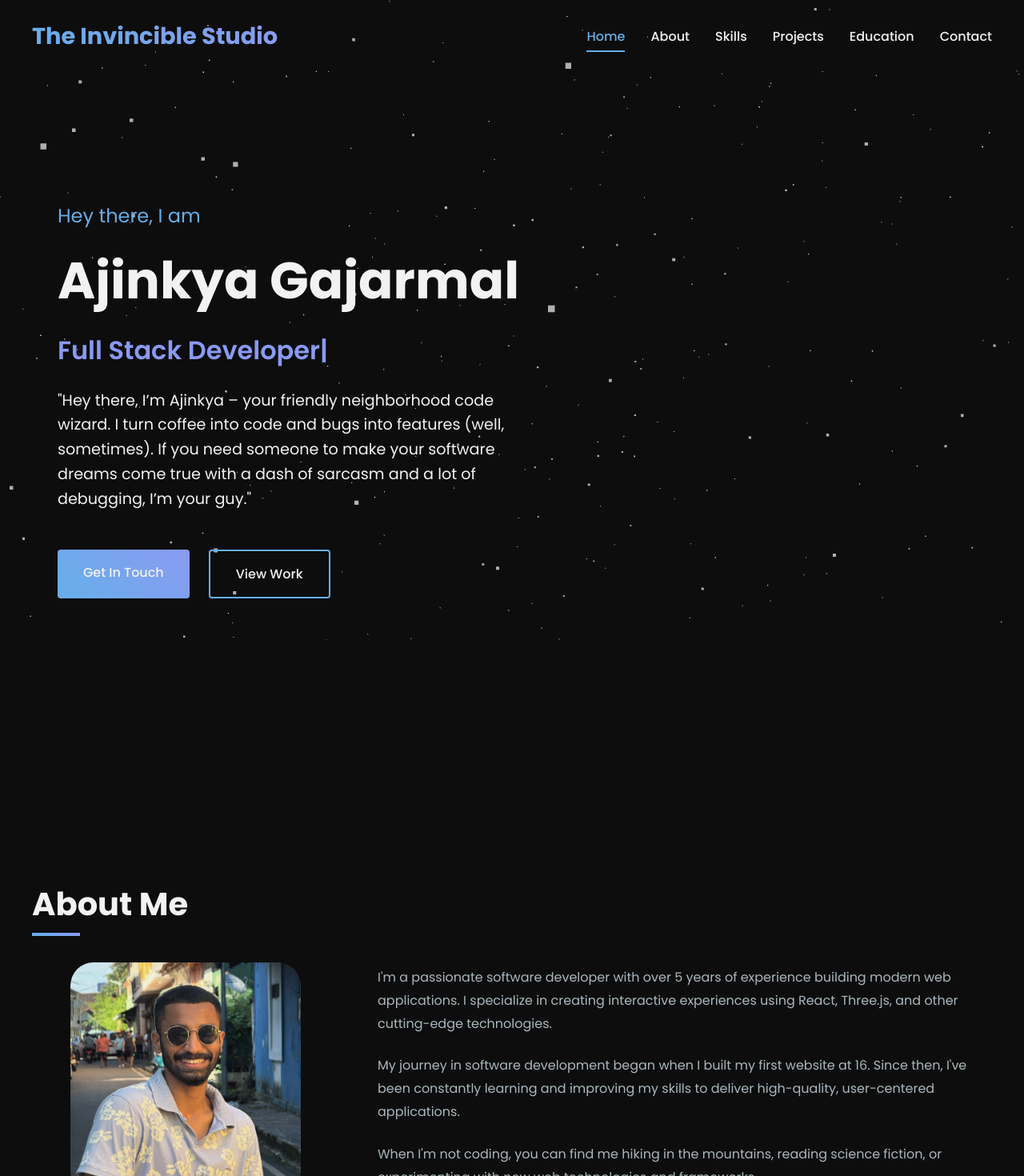
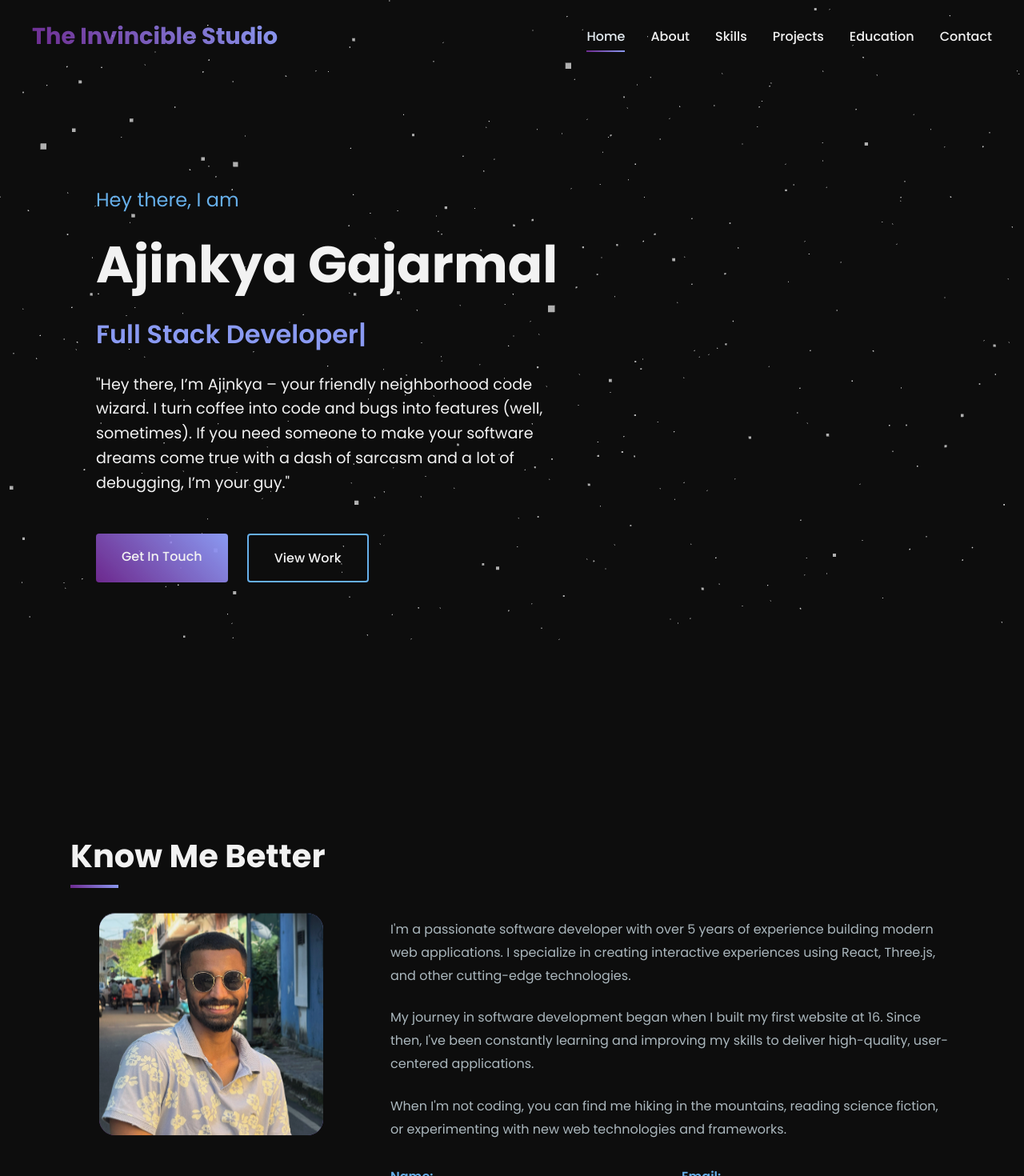
Before and after one commit to ajinkyagajarmal/Ajinkya-s-Portfolio, a React (Create React App) app: page / in a window 1280 px wide. Shown: the top 1470 px of the page at 80% size. Built offline with nearby package versions, Linux system fonts and the light colour scheme; the HTML template or start-up script is replaced by a standard one.

Commit message:
color scheme changes

```diff
--- a/src/App.css
+++ b/src/App.css
@@ -62,7 +62,8 @@
   font-size: 1.8rem;
   font-weight: 700;
   cursor: pointer;
-  background: linear-gradient(45deg, #64b5f6, #8c9eff);
+  /* background: linear-gradient(45deg, #64b5f6, #8c9eff); */
+  background: linear-gradient(45deg, #a931e1a2, #8c9eff);
   -webkit-background-clip: text;
   -webkit-text-fill-color: transparent;
 }
@@ -86,7 +87,8 @@
 }
 
 .nav-item a:hover, .nav-item a.active {
-  color: #64b5f6;
+  /* color: #64b5f6; */
+  color: aliceblue;
 }
 
 .nav-item a:after {
@@ -96,7 +98,8 @@
   left: 0;
   width: 0;
   height: 2px;
-  background-color: #64b5f6;
+  /* background-color: #64b5f6; */
+  background: linear-gradient(45deg, #a931e1a2, #8c9eff);
   transition: width 0.3s ease;
 }
 
@@ -135,6 +138,9 @@
 
   .nav-menu.active {
     padding-top: 60px; /* Make space for the close button */
+  }
+  .logo-text{
+    font-size: 1.4rem;
   }
 }
 
@@ -190,7 +196,7 @@
 }
 
 section {
-  padding: 100px 2rem;
+  padding: 80px 5.5rem;
   min-height: 100vh;
   display: flex;
   flex-direction: column;
@@ -204,8 +210,20 @@
   transform: translateY(50px);
   transition: all 0.8s ease;
 }
+.section-container1 {
+  max-width: 1200px;
+  margin: 0 auto;
+  opacity: 0;
+  transform: translateY(50px);
+  transition: all 0.8s ease;
+}
 
 .section-container.animate-in {
+  opacity: 1;
+  transform: translateY(0);
+}
+.section-container1.animate-in {
+  display: contents;
   opacity: 1;
   transform: translateY(0);
 }
@@ -224,7 +242,8 @@
   left: 0;
   width: 60px;
   height: 4px;
-  background: linear-gradient(45deg, #64b5f6, #8c9eff);
+  /* background: linear-gradient(45deg, #64b5f6, #8c9eff); */
+  background: linear-gradient(45deg, #a931e1a2, #8c9eff);
 }
 
 /* Home Styles */
@@ -290,7 +309,7 @@
 }
 
 .primary-button {
-  background: linear-gradient(45deg, #64b5f6, #8c9eff);
+  background: linear-gradient(45deg, #a931e1a2, #8c9eff);
   color: #ffffff;
 }
 
@@ -323,18 +342,61 @@
   align-items: flex-start;
 }
 
-.image-placeholder {
+/* .image-placeholder {
   width: 280px;
   height: 280px;
   border-radius: 20px;
-  background: linear-gradient(45deg, #64b5f6, #8c9eff);
+  background: linear-gradient(45deg, #a931e1a2, #8c9eff);
   display: flex;
   justify-content: center;
   align-items: center;
   font-size: 5rem;
   font-weight: 700;
   color: #ffffff;
+} */
+
+.image-placeholder {
+  width: 280px;
+  height: 280px;
+  border-radius: 20px;
+  background: linear-gradient(45deg, #a931e1a2, #8c9eff);
+  display: flex;
+  justify-content: center;
+  align-items: center;
+  font-size: 5rem;
+  font-weight: 700;
+  color: #ffffff;
+  position: relative;
+  overflow: hidden;
+  animation: float 3s ease-in-out infinite;
+  perspective: 1000px; /* Add perspective for a 3D effect */
 }
+
+/* Create the floating animation */
+@keyframes float {
+  0% {
+    transform: translateY(0) rotateX(0deg);
+  }
+  50% {
+    transform: translateY(-10px) rotateX(10deg); /* Rotate slightly for added 3D feel */
+  }
+  100% {
+    transform: translateY(0) rotateX(0deg);
+  }
+}
+
+/* Image Styling */
+.image-placeholder img {
+  border-radius: 10%;
+  transition: transform 0.3s ease, box-shadow 0.3s ease;
+  box-shadow: 0px 10px 15px rgba(0, 0, 0, 0.3);
+}
+
+.image-placeholder:hover img {
+  transform: scale(1.05) rotateX(5deg);  /* Slightly rotate on hover */
+  box-shadow: 0px 15px 20px rgba(0, 0, 0, 0.4);  /* Increase shadow on hover */
+}
+
 
 .about-text p {
   margin-bottom: 1.5rem;
@@ -367,7 +429,7 @@
 .resume-button {
   display: inline-block;
   padding: 0.8rem 1.5rem;
-  background: linear-gradient(45deg, #64b5f6, #8c9eff);
+  background: linear-gradient(45deg, #a931e1a2, #8c9eff);
   color: #ffffff;
   border-radius: 4px;
   text-decoration: none;
@@ -768,7 +830,7 @@
 
 .submit-button {
   padding: 1rem 2rem;
-  background: linear-gradient(45deg, #64b5f6, #8c9eff);
+  background: linear-gradient(45deg, #a931e1a2, #8c9eff);
   color: #ffffff;
   border: none;
   border-radius: 4px;
@@ -810,7 +872,8 @@
 .footer-logo {
   font-size: 1.8rem;
   font-weight: 700;
-  background: linear-gradient(45deg, #64b5f6, #8c9eff);
+  /* background: linear-gradient(45deg, #64b5f6, #8c9eff); */
+  background: linear-gradient(45deg, #a931e1a2, #8c9eff);
   -webkit-background-clip: text;
   -webkit-text-fill-color: transparent;
 }
@@ -967,8 +1030,12 @@
     padding: 80px 1.5rem;
   }
 
+  .greeting{
+    font-size: 1.2rem;
+  }
+
   .name {
-    font-size: 3rem;
+    font-size: 2.8rem;
   }
 
   .title {
--- a/src/App.js
+++ b/src/App.js
@@ -67,7 +67,7 @@
 
           <Suspense fallback={null}>
             <FloatingParticles count={isMobile ? 50 : 200} />
-            {!isMobile && <Stars radius={100} depth={50} count={2500} factor={3} />}
+            {!isMobile && <Stars radius={100} depth={50} count={3500} factor={3} />}
           </Suspense>
 
           <OrbitControls
--- a/src/components/About.jsx
+++ b/src/components/About.jsx
@@ -27,7 +27,7 @@
 
   return (
     <div className="section-container" ref={aboutRef}>
-      <h2 className="section-title">About Me</h2>
+      <h2 className="section-title">Know Me Better</h2>
       <div className="about-content">
         {/* <div className="about-image">
           <div className="image-placeholder">
--- a/src/components/Contact.jsx
+++ b/src/components/Contact.jsx
@@ -63,7 +63,7 @@
 
   return (
     <div className="section-container" ref={contactRef}>
-      <h2 className="section-title">Contact Me</h2>
+      <h2 className="section-title">Let's Connect</h2>
 
       <div className="contact-content">
         <div className="contact-info">
--- a/src/components/Education.jsx
+++ b/src/components/Education.jsx
@@ -61,7 +61,7 @@
 
   return (
     <div className="section-container" ref={educationRef}>
-      <h2 className="section-title">Education & Certifications</h2>
+      <h2 className="section-title">Academics & Achievements</h2>
 
       <div className="education-content">
         <div className="education-section">
--- a/src/components/Footer.jsx
+++ b/src/components/Footer.jsx
@@ -7,7 +7,7 @@
     <footer className="footer">
       <div className="footer-content">
         <div className="footer-logo">
-          <span>The Invincible Studio</span>
+          <span className='logo-text'>The Invincible Studio</span>
         </div>
 
         <div className="footer-links">
--- a/src/components/Projects.jsx
+++ b/src/components/Projects.jsx
@@ -93,10 +93,10 @@
     : projects.filter(project => project.category === filter);
 
   return (
-    <div className="section-container" ref={projectsRef}>
-      <h2 className="section-title">Projects</h2>
+    <div className="section-container1" ref={projectsRef}>
+      <h2 className="section-title">Projects So Far</h2>
 
-      <div className="project-filters">
+      {/* <div className="project-filters">
         <button
           className={filter === 'all' ? 'active' : ''}
           onClick={() => setFilter('all')}
@@ -127,7 +127,7 @@
         >
           AR/VR
         </button>
-      </div>
+      </div> */}
 
       <div className="projects-grid">
         {filteredProjects.map((project) => (
--- a/src/components/Skills.jsx
+++ b/src/components/Skills.jsx
@@ -45,7 +45,7 @@
 
   return (
     <div className="section-container" ref={skillsRef}>
-      <h2 className="section-title">Professional Skills</h2>
+      <h2 className="section-title">What I Excel At</h2>
 
       {/* Techstack Section */}
       <div className="tech-icons-grid">
```
